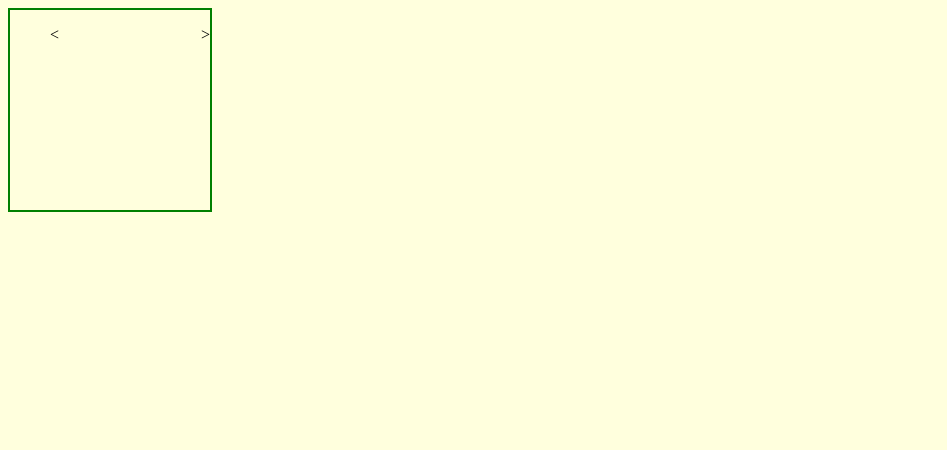
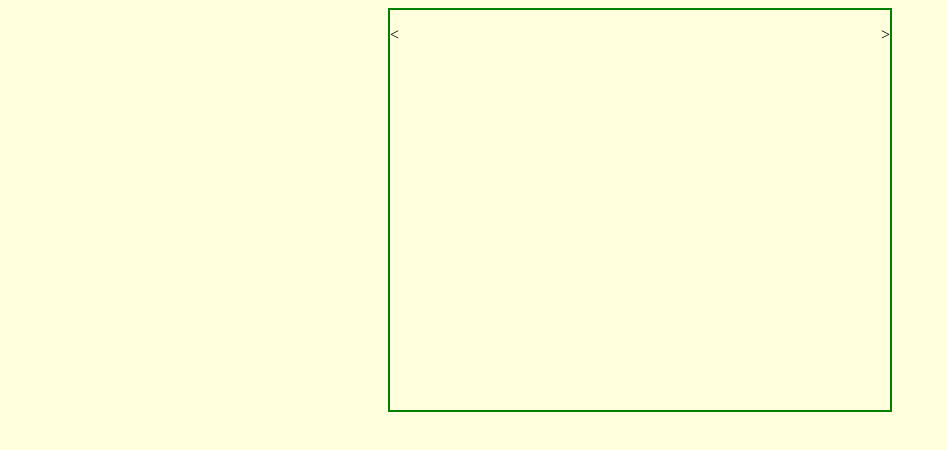
Before and after one commit to Stuart9350/chaigaram, a plain HTML site: page home.html in a window 1280 px wide. Shown: the whole page, without its empty margins (0-947 px from the left). Drawn offline with Linux system fonts and the light colour scheme.

Commit message:
augmentation in home page

```diff
--- a/home.html
+++ b/home.html
@@ -6,26 +6,25 @@
         body{
             background-color: #ffd;
             overflow: hidden;
+            box-sizing: border-box;
         }
         .img1{
-            height: 200px;
-            width: 200px;
+            height: 400px;
+            width: 500px;
+            margin-left: auto;
+            margin-right: auto;
             border: 2px solid green;
-        }
-        ul{
             display: flex;
             justify-content: space-between;
         }
-        li{
-            list-style: none;
+        errow{
+            align-items: center;
         }
     </style>
     <body>
         <div class="img1">
-            <ul>
-                <li><</li>
-                <li class="fas fa-angel-right">></li>
-            </ul>
+            <p class="errow" id="e1"><</p>
+            <p class="errow" id="e2">></p>
         </div>
     </body>
 </html>
```
